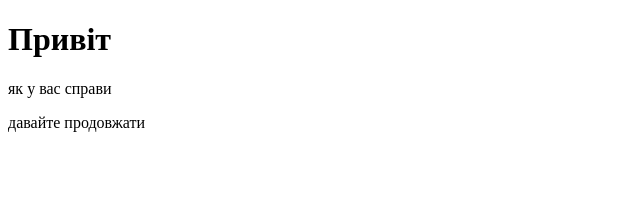
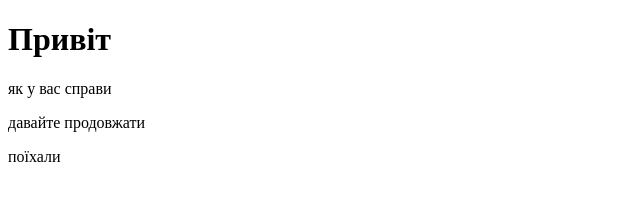
Before and after one commit to vovaprodan/goit-markup-hw-01, a plain HTML site: page index.html in a window 1280 px wide. Shown: the full height of the page, 0-640 px from the left. Drawn offline with Linux system fonts and the light colour scheme.

Commit message:
Update index.html

```diff
--- a/index.html
+++ b/index.html
@@ -10,5 +10,6 @@
     <h1>Привіт</h1>
     <p>як у вас справи</p>
     <p>давайте продовжати</p>
+    <p>поїхали</p>
 </body>
 </html>
```
